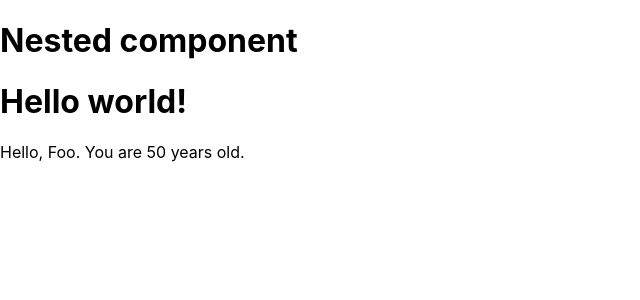
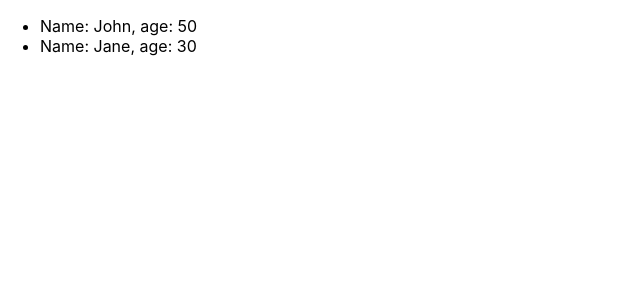
Before and after one commit to Cleomir/learning-react, a React (Create React App) app: page / in a window 1280 px wide. Shown: the top 300 px of the page, without its empty margins (0-640 px from the left). Built offline with nearby package versions, Linux system fonts and the light colour scheme.

Commit message:
Add list

```diff
--- a/src/App.js
+++ b/src/App.js
@@ -4,8 +4,9 @@ import Events from "./components/Events";
 import StateManipulation from "./components/StateManipulation";
 import FormHanding from "./components/FormHandling";
 import Nested from "./components/Nested";
+import List from './components/List';
 
 //export default ClassComponent;
 // export default Stateful;
 // export default FormHanding;
-export default Nested;
+export default List;
--- /dev/null
+++ b/src/components/List.js
@@ -0,0 +1,27 @@
+import { Component } from "react";
+
+export default class List extends Component {
+  state = {
+    people: [
+      {
+        name: "John",
+        age: 50,
+      },
+      {
+        name: "Jane",
+        age: 30,
+      },
+    ],
+  };
+  render() {
+    return (
+      <ul>
+        {this.state.people.map(({ name, age }, index) => (
+          <li key={index}>
+            Name: {name}, age: {age}
+          </li>
+        ))}
+      </ul>
+    );
+  }
+}
```
